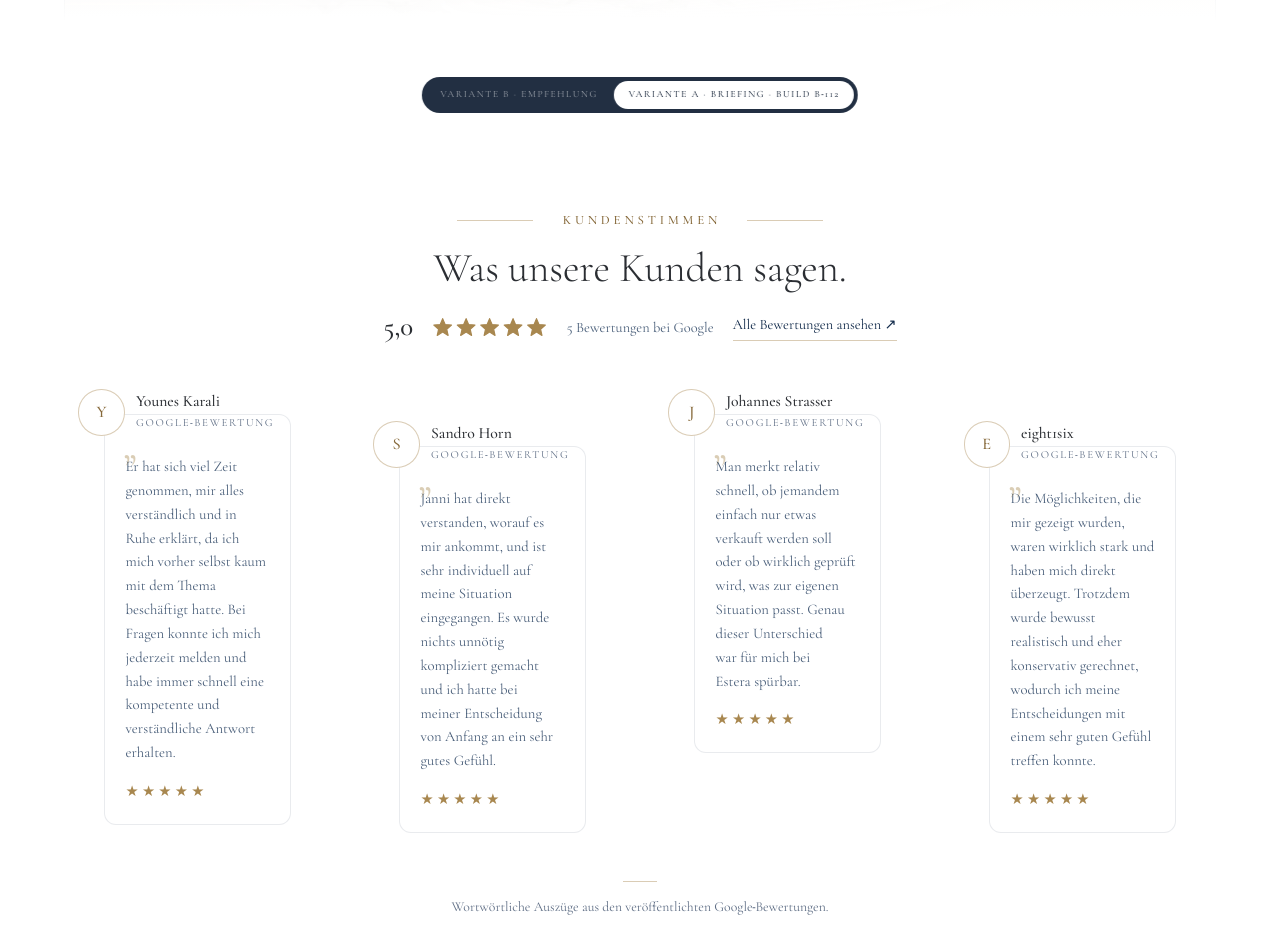
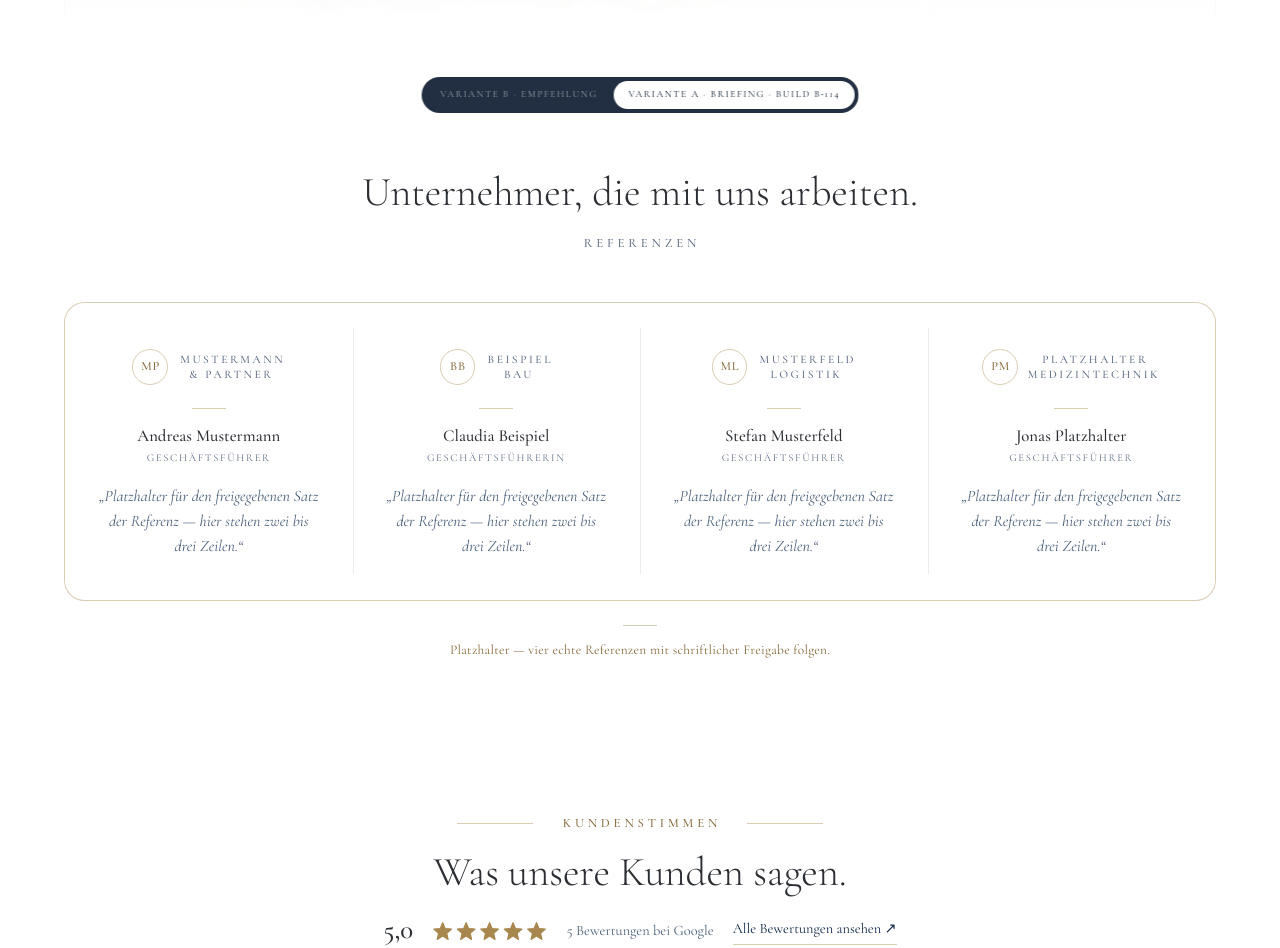
Before and after one commit to LukasSehorz/Estera, a plain HTML site: page variante-a.html in a window 1280 px wide. Shown: the part 665-1613 px from the top of the page. Drawn offline with Linux system fonts and the light colour scheme.

Commit message:
Referenzen-Section nach dem Muster "Sie kennen uns aus"
Eine gerahmte Tafel mit Goldhaarlinie, darin vier Spalten:
Firmenlogo, darunter der Name des Geschaeftsfuehrers, darunter sein Satz.

Drei Abweichungen von der Referenz, jeweils begruendet in referenzen.css:
- Logos monochrom bei 62 % Deckkraft, Farbe erst bei Hover. Acht bunte
  Logos nebeneinander sind ein Logo-Salat und ziehen mehr Aufmerksamkeit
  als der Satz daneben.
- Haarlinien zwischen den Spalten statt vier abgesetzter Kaesten — die
  Tafel liest sich als eine Platte.
- subgrid bindet Logo-, Namens- und Zitatzeile aller vier Spalten auf
  gemeinsame Linien; ohne das schwimmen sie je nach Logohoehe auseinander.

Inhalt ist durchgehend PLATZHALTER (Mustermann, Beispiel, Musterfeld).
Briefing S. 3 laesst hier nur echte Referenzen zu; Logo, Name und Zitat
brauchen ausserdem je eine schriftliche Freigabe. Markup und CSS sind so
gebaut, dass nur .ref__logo, .ref__name, .ref__rolle und .ref__zitat
getauscht und der Platzhalter-Hinweis geloescht werden muessen.

Menuepunkt "Referenzen" als 01 ergaenzt, Nummerierung nachgezogen.

Co-Authored-By: Claude Opus 5 (1M context) <noreply@anthropic.com>

```diff
--- /dev/null
+++ b/assets/css/referenzen.css
@@ -0,0 +1,272 @@
+/* ===========================================================================
+   REFERENZEN — Unternehmer, die mit Estera arbeiten
+   Aufbau nach der Referenz (Imperia „Sie kennen uns aus"): EINE gerahmte
+   Tafel mit Goldhaarlinie und großem Radius, darin die Logos nebeneinander.
+
+   Drei Dinge sind bewusst anders gelöst als in der Referenz:
+
+   1. Die Logos stehen dort in Originalfarbe — acht Sender- und Magazinlogos
+      in Rot, Blau, Grün, Orange nebeneinander. Das ist ein Logo-Salat und
+      zieht mehr Aufmerksamkeit als der Satz daneben. Hier liegen sie als
+      EINE Tonstufe (grau, 62 % Deckkraft) und kommen erst bei Hover in
+      Farbe. Die Tafel bleibt dadurch ruhig, die Marken bleiben erkennbar.
+
+   2. Statt vier abgesetzter Kästen trennen Haarlinien die Spalten — die
+      Tafel liest sich als eine Platte, nicht als vier Karten.
+
+   3. `subgrid` bindet Logo-, Namens- und Zitatzeile aller vier Spalten auf
+      gemeinsame Linien. Ohne das „schwimmen" Namen und Zitate, weil die
+      Logos unterschiedlich hoch sind.
+   =========================================================================== */
+
+.ref {
+  position: relative;
+  z-index: 1;
+  background: var(--paper);
+  padding: clamp(3.5rem, 9vh, 7rem) 0 clamp(2rem, 5vh, 4rem);
+}
+
+.ref__inner {
+  max-width: 1400px;
+  margin: 0 auto;
+  padding: 0 var(--gutter);
+}
+
+/* --- Kopf ----------------------------------------------------------------- */
+.ref__head {
+  max-width: 900px;
+  margin: 0 auto;
+  text-align: center;
+}
+.ref__h2 {
+  font-size: clamp(1.9rem, 3.2vw, 3.2rem);
+  line-height: 1.12;
+}
+.ref__unterzeile {
+  margin-top: clamp(1rem, 2.2vh, 1.5rem);
+  font-size: clamp(0.8rem, 0.86vw, 0.89rem);
+  font-weight: 500;
+  letter-spacing: 0.3em;
+  text-indent: 0.3em;
+  text-transform: uppercase;
+  color: var(--ink-mute);
+}
+
+/* --- Die Tafel ------------------------------------------------------------ */
+.ref__tafel {
+  margin-top: clamp(2.4rem, 6vh, 4.5rem);
+  border: 1px solid var(--line-gold);
+  /* Etwas größer als der Bildradius: die Tafel ist eine Fläche, kein Bild. */
+  border-radius: clamp(14px, 1.6vw, 22px);
+  background: var(--paper);
+  display: grid;
+  grid-template-columns: repeat(4, minmax(0, 1fr));
+  /* Logo / Person / Zitat — die drei Linien, auf die subgrid unten bindet */
+  grid-template-rows: auto auto auto;
+}
+
+.ref__karte {
+  position: relative;
+  padding: clamp(2rem, 3.2vw, 3.2rem) clamp(1.1rem, 1.9vw, 2rem);
+  display: grid;
+  align-content: start;
+  justify-items: center;
+  text-align: center;
+  gap: clamp(1rem, 2.2vh, 1.6rem);
+}
+@supports (grid-template-rows: subgrid) {
+  .ref__karte {
+    grid-row: span 3;
+    grid-template-rows: subgrid;
+  }
+}
+
+/* Senkrechte Haarlinien zwischen den Spalten, oben und unten eingerückt —
+   so stoßen sie nicht an den gerundeten Rahmen. */
+.ref__karte + .ref__karte::before {
+  content: '';
+  position: absolute;
+  left: 0;
+  top: clamp(1.6rem, 3vh, 2.6rem);
+  bottom: clamp(1.6rem, 3vh, 2.6rem);
+  width: 1px;
+  background: var(--line-soft);
+}
+
+/* --- Logo ----------------------------------------------------------------- */
+/* Feste Höhe, nicht feste Breite: Logos werden optisch über die Höhe
+   ausgeglichen. `--logo-scale` am <li> justiert einzelne Marken nach,
+   die trotz gleicher Höhe zu groß oder zu klein wirken. */
+.ref__logo {
+  display: grid;
+  place-items: center;
+  width: 100%;
+  height: clamp(38px, 3.6vw, 52px);
+}
+.ref__logo img,
+.ref__logo svg {
+  max-width: 100%;
+  max-height: 100%;
+  width: auto;
+  height: auto;
+  transform: scale(var(--logo-scale, 1));
+  filter: grayscale(1) contrast(0.92) opacity(0.62);
+  transition: filter 0.55s var(--ease);
+}
+.ref__karte:hover .ref__logo img,
+.ref__karte:hover .ref__logo svg {
+  filter: grayscale(0) contrast(1) opacity(1);
+}
+
+/* Platzhalter, solange kein echtes Logo vorliegt: Monogramm im Haarlinienring
+   plus gesperrte Wortmarke. Ersetzt wird der GESAMTE Inhalt von .ref__logo
+   durch ein <img src="assets/img/logos/….svg" alt="Firmenname">. */
+.ref__logo--platzhalter {
+  display: flex;
+  align-items: center;
+  justify-content: center;
+  gap: 0.6rem;
+  color: var(--ink-mute);
+}
+.ref__logo-monogramm {
+  display: grid;
+  place-items: center;
+  flex: 0 0 auto;
+  width: clamp(30px, 2.8vw, 38px);
+  aspect-ratio: 1;
+  border-radius: 50%;
+  border: 1px solid var(--line-gold);
+  font-family: var(--font-display);
+  font-size: clamp(0.78rem, 0.9vw, 0.92rem);
+  font-weight: 500;
+  letter-spacing: 0.06em;
+  text-indent: 0.06em;
+  color: var(--gold-text);
+}
+.ref__logo-wort {
+  font-family: var(--font-display);
+  font-size: clamp(0.72rem, 0.82vw, 0.84rem);
+  font-weight: 500;
+  letter-spacing: 0.22em;
+  text-indent: 0.22em;
+  text-transform: uppercase;
+  line-height: 1.25;
+  white-space: nowrap;
+}
+
+/* --- Person --------------------------------------------------------------- */
+.ref__person {
+  display: grid;
+  justify-items: center;
+  /* WICHTIG: ohne `start` verteilt der Grid-Container die Resthöhe der
+     subgrid-Zeile auf seine Zeilen — die Namen liefen dann um 8 px
+     auseinander, je nachdem wie lang die Rollenzeile daneben umbricht. */
+  align-content: start;
+}
+
+/* Kurze Goldhaarlinie über dem Namen — dieselbe Zierform wie unter den
+   Bausteinen im Ablauf. Sie trennt Marke und Mensch. */
+.ref__person::before {
+  content: '';
+  width: 34px;
+  height: 1px;
+  margin-bottom: clamp(0.9rem, 2vh, 1.3rem);
+  background: var(--line-gold);
+}
+.ref__name {
+  font-family: var(--font-display);
+  font-size: clamp(1.05rem, 1.24vw, 1.24rem);
+  font-weight: 500;
+  line-height: 1.25;
+  color: var(--ink-black);
+}
+.ref__rolle {
+  margin-top: 0.45em;
+  font-size: clamp(0.66rem, 0.72vw, 0.72rem);
+  letter-spacing: 0.16em;
+  text-transform: uppercase;
+  line-height: 1.5;
+  color: var(--ink-mute);
+  text-wrap: balance;
+}
+
+/* --- Zitat ---------------------------------------------------------------- */
+.ref__zitat {
+  font-family: var(--font-display);
+  font-style: italic;
+  font-size: clamp(1rem, 1.14vw, 1.14rem);
+  line-height: 1.56;
+  color: var(--ink-soft);
+  text-wrap: pretty;
+}
+
+/* --- Hinweis unter der Tafel --------------------------------------------- */
+.ref__hinweis {
+  margin-top: clamp(1.4rem, 3vh, 2.2rem);
+  text-align: center;
+  font-size: 0.86rem;
+  color: var(--ink-mute);
+}
+
+/* Nur solange Platzhalter stehen — fliegt mit den echten Referenzen raus. */
+.ref__platzhalter-hinweis {
+  margin-top: clamp(1.4rem, 3vh, 2.2rem);
+  text-align: center;
+  font-size: 0.84rem;
+  letter-spacing: 0.02em;
+  color: var(--gold-text);
+}
+.ref__platzhalter-hinweis::before {
+  content: '';
+  display: block;
+  width: 34px;
+  height: 1px;
+  margin: 0 auto 0.9rem;
+  background: var(--line-gold);
+}
+
+/* --- Responsive ----------------------------------------------------------- */
+@media (max-width: 1100px) {
+  .ref__tafel {
+    grid-template-columns: repeat(2, minmax(0, 1fr));
+    grid-template-rows: repeat(6, auto);
+  }
+  /* Erste Spalte jeder Reihe bekommt keine senkrechte Linie … */
+  .ref__karte:nth-child(2n + 1)::before { display: none; }
+  /* … dafür trennt eine Waagerechte die zweite Reihe ab. */
+  .ref__karte:nth-child(n + 3)::after {
+    content: '';
+    position: absolute;
+    top: 0;
+    left: clamp(1.2rem, 3vw, 2.4rem);
+    right: clamp(1.2rem, 3vw, 2.4rem);
+    height: 1px;
+    background: var(--line-soft);
+  }
+}
+
+@media (max-width: 680px) {
+  .ref__tafel {
+    grid-template-columns: 1fr;
+    grid-template-rows: repeat(12, auto);
+  }
+  .ref__karte::before { display: none; }
+  .ref__karte:nth-child(n + 2)::after {
+    content: '';
+    position: absolute;
+    top: 0;
+    left: clamp(1.2rem, 6vw, 2.4rem);
+    right: clamp(1.2rem, 6vw, 2.4rem);
+    height: 1px;
+    background: var(--line-soft);
+  }
+  .ref__h2 { font-size: clamp(1.7rem, 7vw, 2.2rem); }
+  /* Ohne Nachbarspalte darf der Satz breiter laufen als die Spalte */
+  .ref__zitat, .ref__person { max-width: 32rem; }
+}
+
+/* Auf Touch bleibt kein Hover übrig — dort stehen die Logos dauerhaft
+   in Farbe, sonst sähe man sie nie anders als grau. */
+@media (hover: none) {
+  .ref__logo img, .ref__logo svg { filter: grayscale(0) contrast(1) opacity(1); }
+}
--- a/variante-a.html
+++ b/variante-a.html
@@ -12,6 +12,7 @@
 <link rel="stylesheet" href="assets/css/fonts.css">
 <link rel="stylesheet" href="assets/css/base.css">
 <link rel="stylesheet" href="assets/css/hero-a.css">
+<link rel="stylesheet" href="assets/css/referenzen.css">
 <link rel="stylesheet" href="assets/css/reviews.css">
 <link rel="stylesheet" href="assets/css/leistungen.css">
 <link rel="stylesheet" href="assets/css/loop.css">
@@ -76,6 +77,92 @@
     </figure>
   </div>
 
+</section>
+
+
+<!-- =====================================================================
+     REFERENZEN — Unternehmer, die mit Estera arbeiten
+     Aufbau nach imperiaimmobilien.de „Sie kennen uns aus": eine gerahmte
+     Tafel mit Goldhaarlinie, darin die Marken nebeneinander.
+
+     ACHTUNG — alles hier ist PLATZHALTER.
+     Briefing S.3: „Nur echte Bewertungen, Nachweise, Zahlen, Partnerschaften
+     und Zertifikate." Erfundene Firmen, Namen oder Zitate dürfen hier nicht
+     stehen bleiben. Vor der Freischaltung wird je Referenz gebraucht:
+       — Logo als SVG (ersetzt den kompletten Inhalt von .ref__logo)
+       — Name und Funktion, wie die Person genannt werden will
+       — der Satz WÖRTLICH, so wie er gesagt oder freigegeben wurde
+       — eine schriftliche Freigabe für Logo, Name und Zitat
+     Danach ersetzen: .ref__logo-Inhalt, .ref__name, .ref__rolle, .ref__zitat
+     und den Hinweis .ref__platzhalter-hinweis löschen.
+     ===================================================================== -->
+<section class="ref" id="referenzen">
+  <div class="ref__inner">
+
+    <header class="ref__head" data-reveal>
+      <h2 class="display ref__h2">Unternehmer, die mit uns arbeiten.</h2>
+      <p class="ref__unterzeile">Referenzen</p>
+    </header>
+
+    <ul class="ref__tafel">
+
+      <li class="ref__karte" data-reveal style="--i:0">
+        <!-- PLATZHALTER — hier kommt <img src="assets/img/logos/….svg" alt="…" hin -->
+        <span class="ref__logo ref__logo--platzhalter" aria-hidden="true">
+          <span class="ref__logo-monogramm">MP</span>
+          <span class="ref__logo-wort">Mustermann<br>&amp; Partner</span>
+        </span>
+        <div class="ref__person">
+          <p class="ref__name">Andreas Mustermann</p>
+          <p class="ref__rolle">Geschäftsführer</p>
+        </div>
+        <p class="ref__zitat">„Platzhalter für den freigegebenen Satz der Referenz — hier stehen zwei bis drei Zeilen.“</p>
+      </li>
+
+      <li class="ref__karte" data-reveal style="--i:1">
+        <span class="ref__logo ref__logo--platzhalter" aria-hidden="true">
+          <span class="ref__logo-monogramm">BB</span>
+          <span class="ref__logo-wort">Beispiel<br>Bau</span>
+        </span>
+        <div class="ref__person">
+          <p class="ref__name">Claudia Beispiel</p>
+          <p class="ref__rolle">Geschäftsführerin</p>
+        </div>
+        <p class="ref__zitat">„Platzhalter für den freigegebenen Satz der Referenz — hier stehen zwei bis drei Zeilen.“</p>
+      </li>
+
+      <li class="ref__karte" data-reveal style="--i:2">
+        <span class="ref__logo ref__logo--platzhalter" aria-hidden="true">
+          <span class="ref__logo-monogramm">ML</span>
+          <span class="ref__logo-wort">Musterfeld<br>Logistik</span>
+        </span>
+        <div class="ref__person">
+          <p class="ref__name">Stefan Musterfeld</p>
+          <p class="ref__rolle">Geschäftsführer</p>
+        </div>
+        <p class="ref__zitat">„Platzhalter für den freigegebenen Satz der Referenz — hier stehen zwei bis drei Zeilen.“</p>
+      </li>
+
+      <li class="ref__karte" data-reveal style="--i:3">
+        <span class="ref__logo ref__logo--platzhalter" aria-hidden="true">
+          <span class="ref__logo-monogramm">PM</span>
+          <span class="ref__logo-wort">Platzhalter<br>Medizintechnik</span>
+        </span>
+        <div class="ref__person">
+          <p class="ref__name">Jonas Platzhalter</p>
+          <p class="ref__rolle">Geschäftsführer</p>
+        </div>
+        <p class="ref__zitat">„Platzhalter für den freigegebenen Satz der Referenz — hier stehen zwei bis drei Zeilen.“</p>
+      </li>
+
+    </ul>
+
+    <!-- Fliegt mit den echten Referenzen raus -->
+    <p class="ref__platzhalter-hinweis">
+      Platzhalter — vier echte Referenzen mit schriftlicher Freigabe folgen.
+    </p>
+
+  </div>
 </section>
 
 
@@ -293,14 +380,15 @@
 
   <div class="menu__body">
     <ul class="menu__nav">
-      <li><a class="menu__link" href="#konzept"><span class="num">01</span> Unser Konzept</a></li>
-      <li><a class="menu__link" href="#qualitaet"><span class="num">02</span> Auswahl &amp; Qualität</a></li>
-      <li><a class="menu__link" href="#wissen"><span class="num">03</span> Wissen &amp; Fragen</a></li>
-      <li><a class="menu__link" href="#ueber"><span class="num">04</span> Über Estera</a></li>
-      <li><a class="menu__link" href="#stimmen"><span class="num">05</span> Kundenstimmen</a></li>
-      <li><a class="menu__link" href="#karriere"><span class="num">06</span> Karriere</a></li>
-      <li><a class="menu__link" href="#partner"><span class="num">07</span> Für Partner</a></li>
-      <li><a class="menu__link" href="#kontakt"><span class="num">08</span> Kontakt</a></li>
+      <li><a class="menu__link" href="#referenzen"><span class="num">01</span> Referenzen</a></li>
+      <li><a class="menu__link" href="#konzept"><span class="num">02</span> Unser Konzept</a></li>
+      <li><a class="menu__link" href="#qualitaet"><span class="num">03</span> Auswahl &amp; Qualität</a></li>
+      <li><a class="menu__link" href="#wissen"><span class="num">04</span> Wissen &amp; Fragen</a></li>
+      <li><a class="menu__link" href="#ueber"><span class="num">05</span> Über Estera</a></li>
+      <li><a class="menu__link" href="#stimmen"><span class="num">06</span> Kundenstimmen</a></li>
+      <li><a class="menu__link" href="#karriere"><span class="num">07</span> Karriere</a></li>
+      <li><a class="menu__link" href="#partner"><span class="num">08</span> Für Partner</a></li>
+      <li><a class="menu__link" href="#kontakt"><span class="num">09</span> Kontakt</a></li>
     </ul>
 
     <aside class="menu__aside">
@@ -330,7 +418,7 @@
 <!-- Nur für die interne Abstimmung -->
 <div class="variant-switch">
   <a href="./index.html">Variante B · Empfehlung</a>
-  <a href="./variante-a.html" aria-current="page">Variante A · Briefing · Build B-112</a>
+  <a href="./variante-a.html" aria-current="page">Variante A · Briefing · Build B-114</a>
 </div>
 
 <script src="assets/js/site.js"></script>
```
